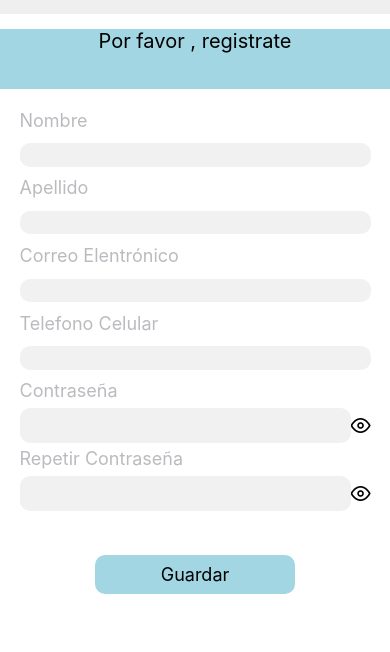
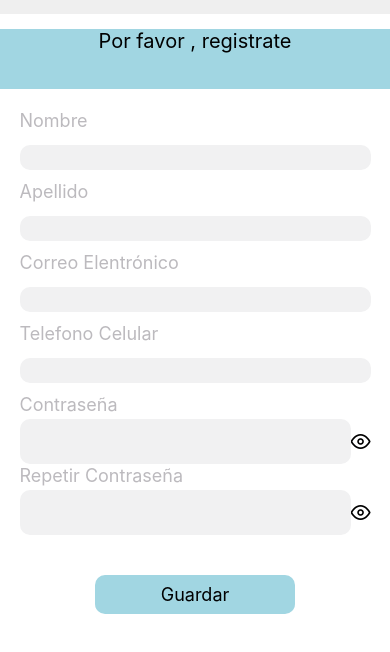
Before and after one commit to No-Country/C8-79-ft-ReactNative, a React Native app: screen /Register in a window 390 px wide. Shown: the top 652 px of the page. Built offline with nearby package versions, Linux system fonts and the light colour scheme.

Commit message:
Guardar datos de los registrados en firestore y cambios de diseño en registrar

```diff
--- a/components/form/RegisterForm.js
+++ b/components/form/RegisterForm.js
@@ -1,35 +1,26 @@
-import { StyleSheet, TextInput, Text, View, ScrollView } from "react-native";
+import {
+  StyleSheet,
+  TextInput,
+  Text,
+  View,
+  ScrollView,
+  Alert,
+} from "react-native";
 import React, { useState } from "react";
 import { Formik } from "formik";
 import * as Yup from "yup";
-import { Button,Icon } from "@rneui/themed";
+import { Button, Dialog, Icon } from "@rneui/themed";
 import PopUp from "../PopUp";
-import { useNavigation } from '@react-navigation/native';
-import { getAuth, createUserWithEmailAndPassword} from 'firebase/auth';
-import { initializeApp } from 'firebase/app';
-import { firebaseConfig } from "../../firebase/Config";
-
-
+import { useNavigation } from "@react-navigation/native";
+import { getAuth, createUserWithEmailAndPassword } from "firebase/auth";
+import { initializeApp } from "firebase/app";
+import { db, firebaseConfig } from "../../firebase/Config";
+import { addDoc, collection, doc, setDoc } from "firebase/firestore";
 
 const RegisterForm = () => {
-
   const app = initializeApp(firebaseConfig);
-  const auth = getAuth(app)
-
-
-  const handleCreateUser= ({email,password}) => {
-    createUserWithEmailAndPassword(auth, email, password)
-    .then((userCredential)=>{
-      alert("Se Registro");
-      const user = userCredential.user;
-      console.log(user)
-    })
-    .catch(error => {
-      console.log(error);
-    })
-
-  }
-
+  const auth = getAuth(app);
+  const [popup, setPopup] = useState(false);
   const nav = useNavigation();
 
   const [showPassword, setShowPassword] = useState({
@@ -37,7 +28,30 @@ const RegisterForm = () => {
     passwordConfirmation: true,
   });
 
-    const [popup, setPopup] = useState(false)
+
+  const handleCreateUser = async ({
+    userName,
+    lastName,
+    email,
+    phoneNumber,
+    password,
+  }) => {
+    createUserWithEmailAndPassword(auth, email, password)
+      .then(async (userCredential) => {
+        const user = userCredential.user;
+        const data = {
+          userName,
+          lastName,
+          email,
+          phoneNumber,
+          password,
+        };
+        await addDoc(collection(db, "Usuarios"), data);
+      })
+      .catch((error) => {
+        console.log(error);
+      });
+  };
 
   const toggleInput = (element) => {
     setShowPassword((prev) => {
@@ -55,25 +69,30 @@ const RegisterForm = () => {
     });
   };
 
-  const submitForm = (formData,clear) => {
-    console.log(formData)
-    setPopup(true)
-    clear()
-    setTimeout(()=> {setPopup(false) ,nav.navigate("Login")},1000)
-      }
+  const submitForm = (formData, clear) => {
+    console.log(formData);
+    setPopup(true);
+    clear();
+    setTimeout(() => {
+      setPopup(false), nav.navigate("Login");
+    }, 1000);
+  };
 
   return (
+    <>
       <Formik
-      initialValues={{ user: "",lastName:"",email:"", password: "" }}
+        initialValues={{ userName: "", lastName: "", email: "", password: "" }}
         validationSchema={Yup.object({
-        user: Yup.string()
+          userName: Yup.string()
             .max(20, "Must be 20 characters or less")
             .required("Debe completar este campo"),
           lastName: Yup.string()
             .max(20, "Must be 20 characters or less")
             .required("Debe completar este campo"),
 
-        email: Yup.string().email("Direccion invalida").required("Debe completar este campo"),
+          email: Yup.string()
+            .email("Direccion invalida")
+            .required("Debe completar este campo"),
 
           password: Yup.string()
             .min(6, "Debe contener 6 caracteres o mas")
@@ -83,7 +102,10 @@ const RegisterForm = () => {
             "Las contraseñas deben coincidir"
           ),
         })}
-      onSubmit={(values  ,{ resetForm }) => {submitForm(values,resetForm); handleCreateUser(values)} }
+        onSubmit={(values, { resetForm }) => {
+          submitForm(values, resetForm);
+          handleCreateUser(values);
+        }}
       >
         {({
           handleChange,
@@ -101,12 +123,12 @@ const RegisterForm = () => {
             <Text style={styles.label}>Nombre</Text>
             <TextInput
               style={styles.textInput}
-            onChangeText={handleChange("user")}
-            value={values.user}
+              onChangeText={handleChange("userName")}
+              value={values.userName}
               selectionColor={"#000"}
             />
-          {errors.user && touched.user && (
-            <Text style={styles.error}>{errors.user}</Text>
+            {errors.userName && touched.userName && (
+              <Text style={styles.error}>{errors.userName}</Text>
             )}
             <Text style={styles.label}>Apellido</Text>
             <TextInput
@@ -124,7 +146,6 @@ const RegisterForm = () => {
               autoCorrect={false}
               style={styles.textInput}
               onChangeText={handleChange("email")}
-
               value={values.email}
               selectionColor={"#000"}
             />
@@ -138,7 +159,6 @@ const RegisterForm = () => {
               style={styles.textInput}
               onChangeText={handleChange("phoneNumber")}
               value={values.phoneNumber}
-            secureTextEntry={true}
               selectionColor={"#000"}
             />
             {errors.phoneNumber && touched.phoneNumber && (
@@ -151,12 +171,11 @@ const RegisterForm = () => {
                 style={styles.textInput}
                 onChangeText={handleChange("password")}
                 value={values.password}
-              secureTextEntry={showPassword.password?true:false}
+                secureTextEntry={showPassword.password ? true : false}
                 selectionColor={"#000"}
               />
               <Icon
-
-             name={showPassword.password?"eye":"eye-off"}
+                name={showPassword.password ? "eye" : "eye-off"}
                 type="feather"
                 size={20}
                 color="#000"
@@ -173,37 +192,40 @@ const RegisterForm = () => {
               <TextInput
                 style={styles.textInput}
                 onChangeText={handleChange("passwordConfirmation")}
-
                 value={values.passwordConfirmation}
-              secureTextEntry={showPassword.passwordConfirmation?true:false}
+                secureTextEntry={
+                  showPassword.passwordConfirmation ? true : false
+                }
                 selectionColor={"#000"}
               />
               <Icon
-
-          name={showPassword.passwordConfirmation?"eye":"eye-off"}
+                name={showPassword.passwordConfirmation ? "eye" : "eye-off"}
                 type="feather"
                 size={20}
                 color="#000"
                 onPress={() => toggleInput("passwordConfirmation")}
               />
-
             </View>
             {errors.passwordConfirmation && touched.passwordConfirmation && (
               <Text style={styles.error}>{errors.passwordConfirmation}</Text>
             )}
             <View style={styles.buttonContainer}>
               <Button
-              titleStyle={{ color: "#000",fontSize:18 }}
+                titleStyle={{ color: "#000", fontSize: 18 }}
                 buttonStyle={styles.button}
                 onPress={handleSubmit}
                 title="Guardar"
               />
             </View>
 
-          <PopUp visibility={popup} message="¡Los cambios se guardaron con exito!" ></PopUp>
+            <PopUp
+              visibility={popup}
+              message="¡Los cambios se guardaron con exito!"
+            ></PopUp>
           </ScrollView>
         )}
       </Formik>
+    </>
   );
 };
 
@@ -214,18 +236,17 @@ const styles = StyleSheet.create({
     width: "90%",
   },
   textInput: {
-
-    paddingHorizontal: 10,
+    paddingHorizontal: 15,
     backgroundColor: "#F1F1F2",
-    height: 35,
+    height: 45,
     width: "100%",
     color: "#000000",
     fontSize: 18,
     flex: 1,
-    borderRadius:10,
+    borderRadius: 10,
   },
   button: {
-    borderRadius:10,
+    borderRadius: 10,
     marginVertical: 50,
     width: 200,
     backgroundColor: "#A1D6E2",
--- a/firebase/Config.js
+++ b/firebase/Config.js
@@ -1,5 +1,6 @@
 // Import the functions you need from the SDKs you need
 import { initializeApp } from "firebase/app";
+import { getFirestore } from "firebase/firestore";
 // TODO: Add SDKs for Firebase products that you want to use
 // https://firebase.google.com/docs/web/setup#available-libraries
 
@@ -12,3 +13,6 @@ export const firebaseConfig = {
   messagingSenderId: "326484106808",
   appId: "1:326484106808:web:248533195fa692282510cd"
 };
+
+const app = initializeApp(firebaseConfig);
+export const db = getFirestore(app);
--- a/package.json
+++ b/package.json
@@ -10,6 +10,8 @@
   },
   "dependencies": {
     "@babel/runtime": "^7.20.1",
+    "@react-native-async-storage/async-storage": "^1.17.11",
+    "@react-native-material/core": "^1.3.7",
     "@react-navigation/drawer": "^6.5.0",
     "@react-navigation/native": "^6.0.13",
     "@react-navigation/native-stack": "^6.9.1",
@@ -24,7 +26,7 @@
     "react": "18.1.0",
     "react-native": "0.70.5",
     "react-native-gesture-handler": "^2.8.0",
-    "react-native-reanimated": "^2.9.1",
+    "react-native-reanimated": "~2.12.0",
     "react-native-safe-area-context": "4.4.1",
     "react-native-screens": "~3.18.0",
     "yup": "^0.32.11"
--- a/screens/Login.js
+++ b/screens/Login.js
@@ -22,6 +22,7 @@ export const Login = ( {navigation} ) => {
         alert("Se logeo")
         const user = userCredential.user;
         console.log(user)
+        navigation.navigate('Menu')
 
       })
       .catch(error => {
@@ -60,8 +61,7 @@ export const Login = ( {navigation} ) => {
         <TouchableOpacity
           style= { styles.button }
           onPress={ ()=> {
-            navigation.navigate('Menu')
-            /* handleSignIn() */
+             handleSignIn()
         }}
         >
           <Text> INICIAR </Text>
```
Also changed, not shown: 1 other file (tests, documents, lock files or other folders). Lines whose indentation alone changed are shown as unchanged.
